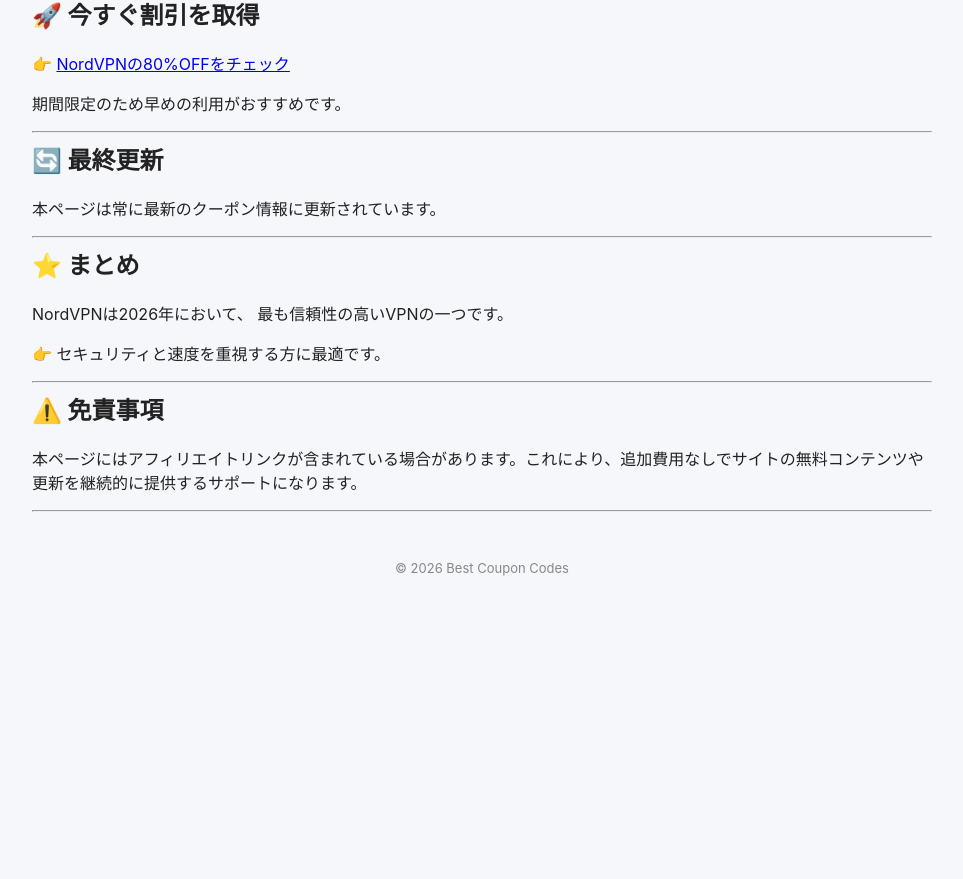
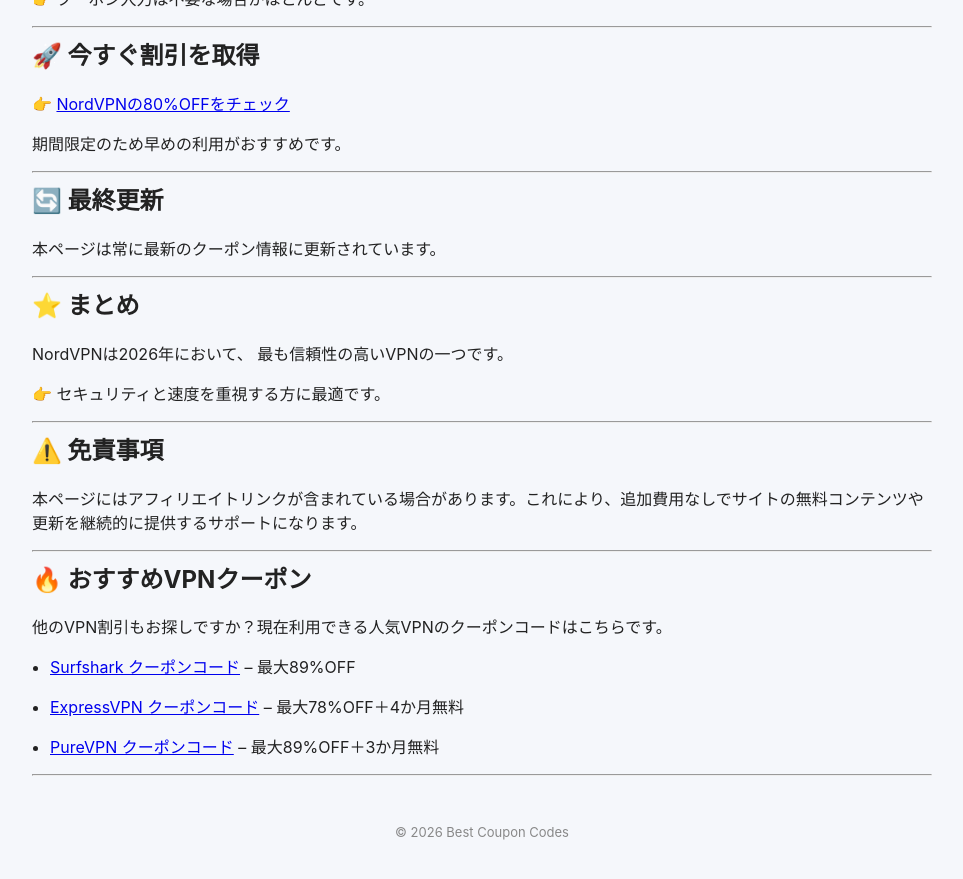
Before and after one commit to BestCouponCodes/best-coupon-codes, a Jekyll site: the page built from nordvpn-coupon-code-ja.md, in a window 1280 px wide and 900 px high, scrolled down 1914 px. Shown: the top 879 px of the window, without its empty margins (158-1121 px from the left). Built offline with Jekyll 4.4.1, drawn with Linux system fonts in a browser that asks for light colours; before the commit the page ends 2550 px from its top, so only the background shows below that; some of the changed text lies outside the part shown.

Commit message:
Update last modified date and add VPN coupons
Updated last modified date and added recommended VPN coupon section.

```diff
--- a/nordvpn-coupon-code-ja.md
+++ b/nordvpn-coupon-code-ja.md
@@ -3,12 +3,13 @@ layout: default
 title: NordVPN クーポンコード 2026｜最大80%OFF + 無料期間追加🔥
 description: "2026年の最新NordVPNクーポンコードと割引情報を紹介。使えるVPN割引コードとお得なプランをまとめています。"
 lang: ja
-last_modified_at: 2026-05-04
+last_modified_at: 2026-06-03
 ---
 
 
 🌐 言語：🇺🇸 [English]({{ site.baseurl }}/nordvpn-coupon-code/) | 🇹🇼 [繁體中文]({{ site.baseurl }}/nordvpn-coupon-code-zh/) | 🇯🇵 日本語 | 🇰🇷 [한국어]({{ site.baseurl }}/nordvpn-coupon-code-ko/)
 
+🏠 [クーポンコード一覧トップへ戻る]({{ site.baseurl }}/)
 
 最新の **NordVPN クーポンコード 2026** をお探しですか？
 ここでは現在利用可能な最安の割引情報とプロモコードをまとめています。
@@ -118,3 +119,23 @@ NordVPNは2026年において、
 本ページにはアフィリエイトリンクが含まれている場合があります。これにより、追加費用なしでサイトの無料コンテンツや更新を継続的に提供するサポートになります。
 
 ---
+
+
+
+## 🔥 おすすめVPNクーポン
+
+
+
+他のVPN割引もお探しですか？現在利用できる人気VPNのクーポンコードはこちらです。
+
+
+
+* [Surfshark クーポンコード]({{ site.baseurl }}/surfshark-coupon-code/) – 最大89%OFF
+
+* [ExpressVPN クーポンコード]({{ site.baseurl }}/expressvpn-coupon-code/) – 最大78%OFF＋4か月無料
+
+* [PureVPN クーポンコード]({{ site.baseurl }}/purevpn-coupon-code/) – 最大89%OFF＋3か月無料
+
+
+
+---
```
